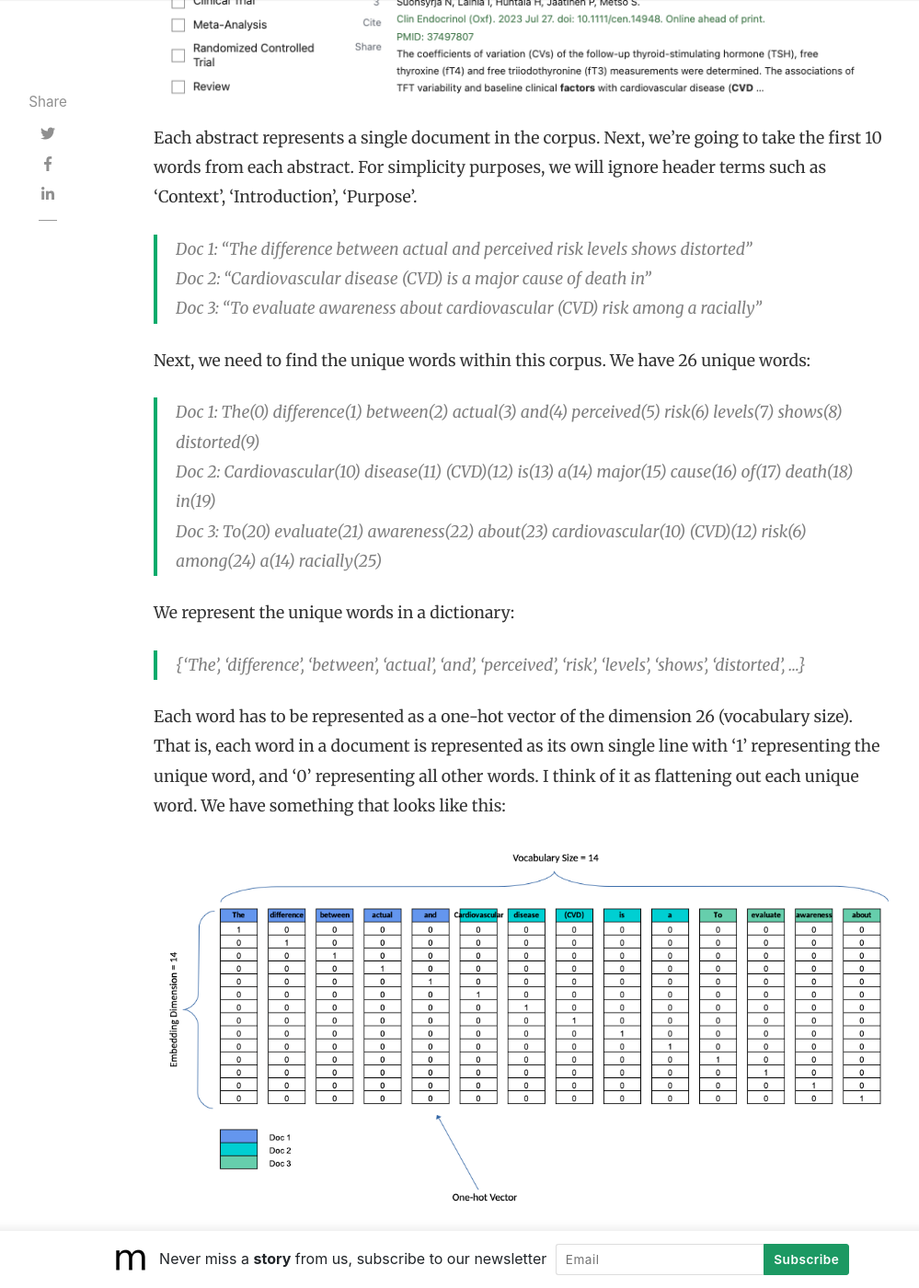
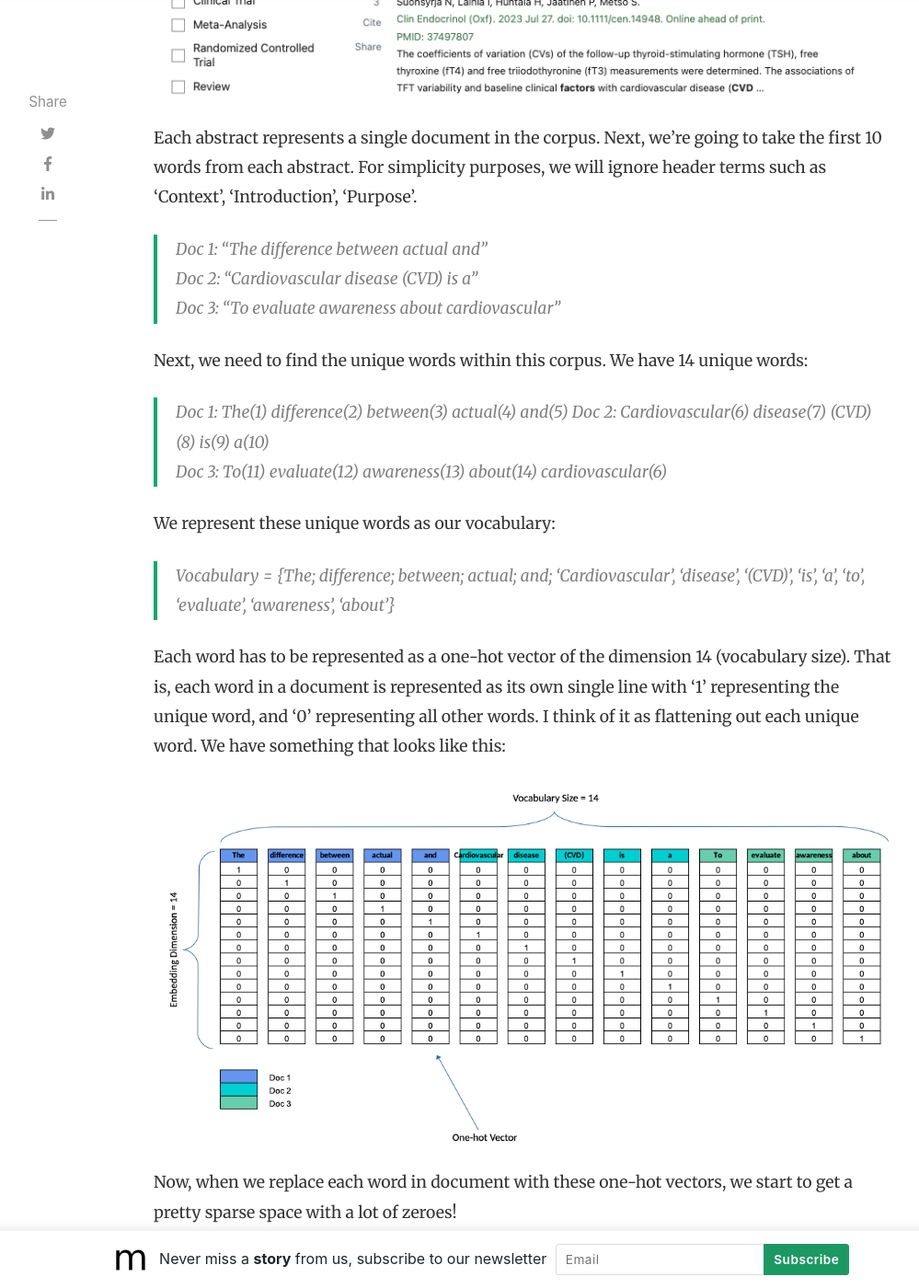
Before and after one commit to slsu0424/slsu0424.github.io, a Jekyll site: the page built from _posts/2023-07-27-test.md, in a window 1280 px wide and 1400 px high, scrolled down 2599 px. Shown: the whole window at 92% size, without its empty margins (118-1117 px from the left). Built offline with Jekyll 4.4.1, drawn with Linux system fonts in a browser that asks for light colours; nearby versions of some CDN libraries; comment, search, counter and statistics services are not loaded.

Commit message:
Update 2023-07-27-test.md

```diff
--- a/_posts/2023-07-27-test.md
+++ b/_posts/2023-07-27-test.md
@@ -30,22 +30,22 @@ To put the above tutorial into practice, I thought I would give this a try with
 
 Each abstract represents a single document in the corpus.  Next, we're going to take the first 10 words from each abstract.  For simplicity purposes, we will ignore header terms such as 'Context', 'Introduction', 'Purpose'.
 
->Doc 1: "The difference between actual and perceived risk levels shows distorted"
-Doc 2: "Cardiovascular disease (CVD) is a major cause of death in"
-Doc 3: "To evaluate awareness about cardiovascular (CVD) risk among a racially"
+>Doc 1: "The difference between actual and"
+Doc 2: "Cardiovascular disease (CVD) is a"
+Doc 3: "To evaluate awareness about cardiovascular"
 
-Next, we need to find the unique words within this corpus.  We have 26 unique words:
+Next, we need to find the unique words within this corpus.  We have 14 unique words:
 
->Doc 1: The(0) difference(1) between(2) actual(3) and(4) perceived(5) risk(6) levels(7) shows(8) distorted(9)
-Doc 2: Cardiovascular(10) disease(11) (CVD)(12) is(13) a(14) major(15) cause(16) of(17) death(18) in(19)
-Doc 3: To(20) evaluate(21) awareness(22) about(23) cardiovascular(10) (CVD)(12) risk(6) among(24) a(14) racially(25)
+>Doc 1: The(1) difference(2) between(3) actual(4) and(5)
+Doc 2: Cardiovascular(6) disease(7) (CVD)(8) is(9) a(10)
+Doc 3: To(11) evaluate(12) awareness(13) about(14) cardiovascular(6)
 
-We represent the unique words in a dictionary:
+We represent these unique words as our vocabulary:
 
->{‘The’, ‘difference’, ‘between’, ‘actual’, ‘and’, ‘perceived’, ‘risk’, ‘levels’, ‘shows’, ‘distorted’, ...}
+>Vocabulary = {The; difference; between; actual; and; ‘Cardiovascular', 'disease', '(CVD)', 'is', 'a', 'to', 'evaluate', 'awareness', 'about'}
 
 
-Each word has to be represented as a one-hot vector of the dimension 26 (vocabulary size).  That is, each word in a document is represented as its own single line with '1' representing the unique word, and '0' representing all other words.  I think of it as flattening out each unique word.  We have something that looks like this:
+Each word has to be represented as a one-hot vector of the dimension 14 (vocabulary size).  That is, each word in a document is represented as its own single line with '1' representing the unique word, and '0' representing all other words.  I think of it as flattening out each unique word.  We have something that looks like this:
 
 ![encoding](/assets/images/2023-07-28_encoding.png)
 
```
